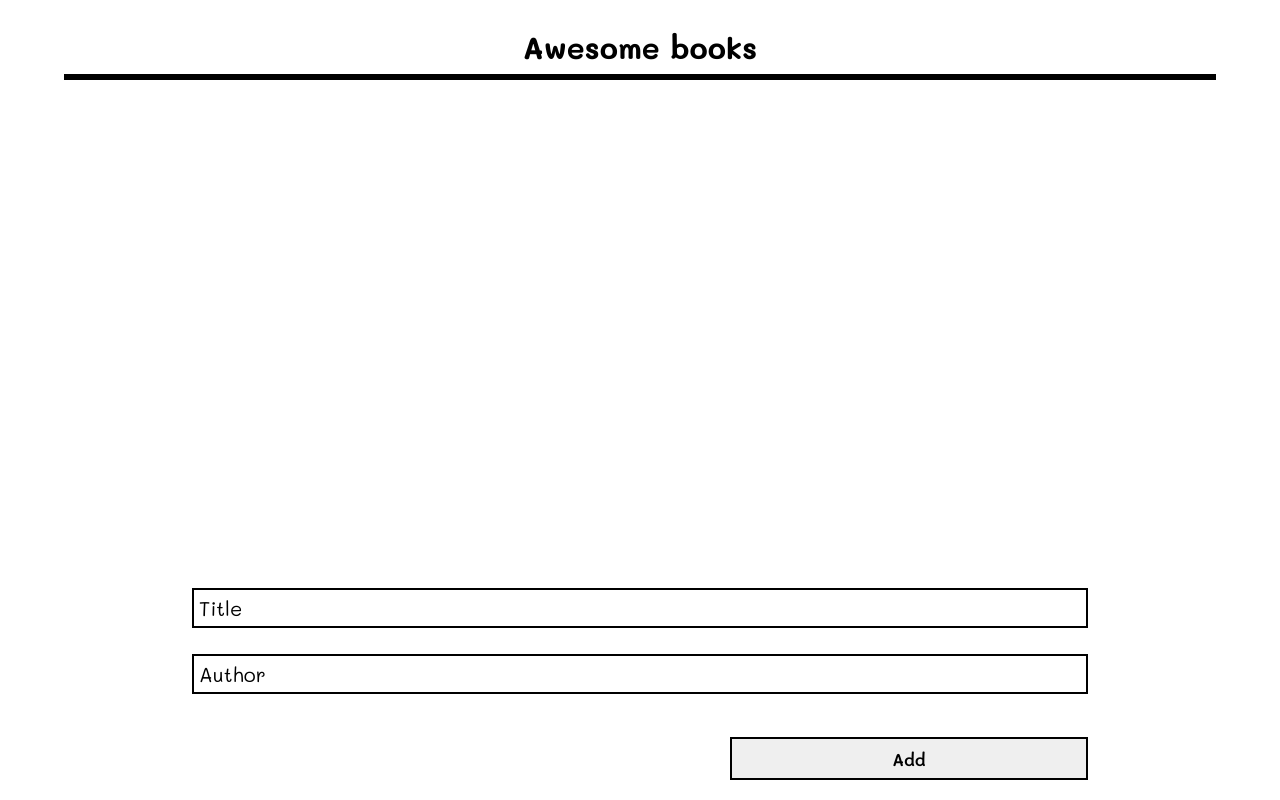
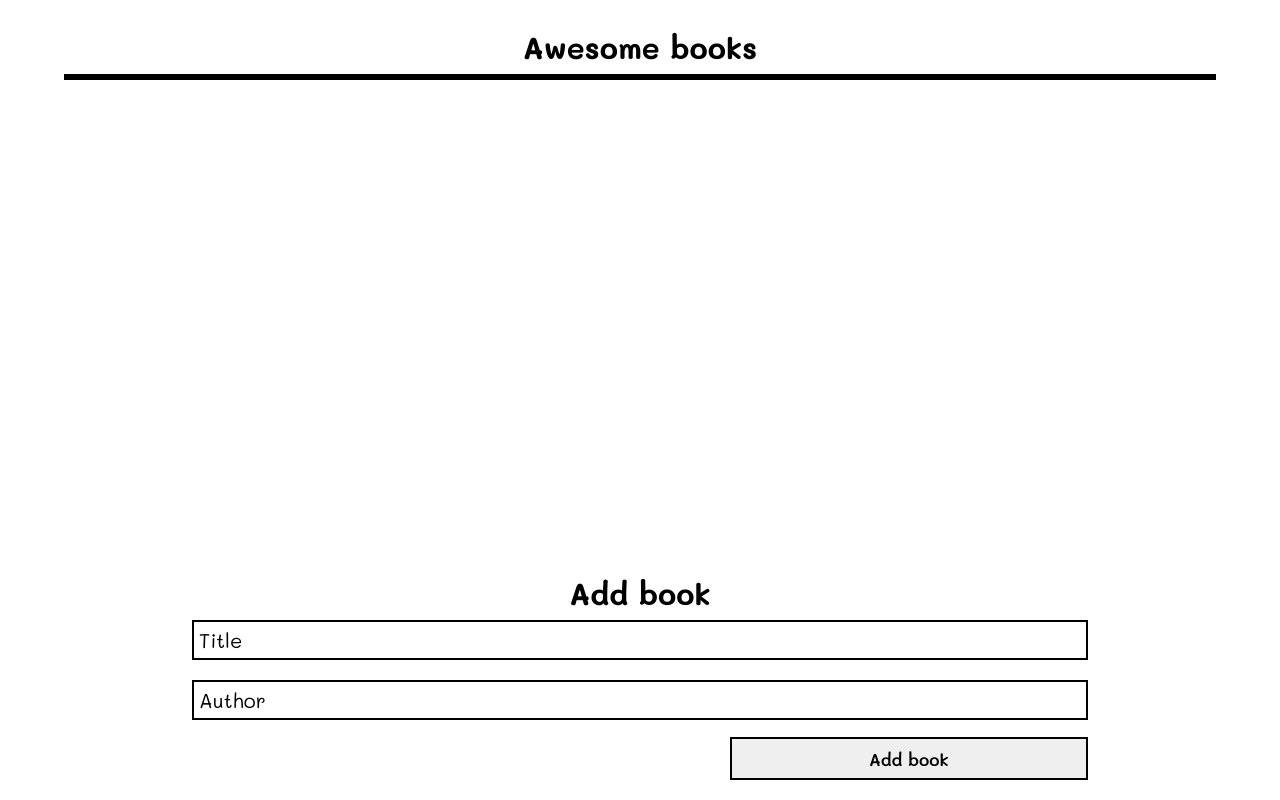
Before and after one commit to jssol/Awesome-books_JavaScript-objects, a website: page index.html in a window 1280 px wide. Drawn offline with Linux system fonts and the light colour scheme.

Commit message:
Add a title to the add-book section

```diff
--- a/index.html
+++ b/index.html
@@ -13,11 +13,11 @@
       <ul class="book_list"></ul>
     </section>
     <section class="add_book">
+      <h2 class="header">Add book</h2>
       <form class="add_book_form">
         <input type="text" class="input title" placeholder="Title" />
-        <br />
-        <input type="text" class="input author" placeholder="Author" /> <br />
-        <button class="add_book_btn" type="button">Add</button>
+        <input type="text" class="input author" placeholder="Author" />
+        <button class="add_book_btn" type="button">Add book</button>
       </form>
     </section>
 
```
